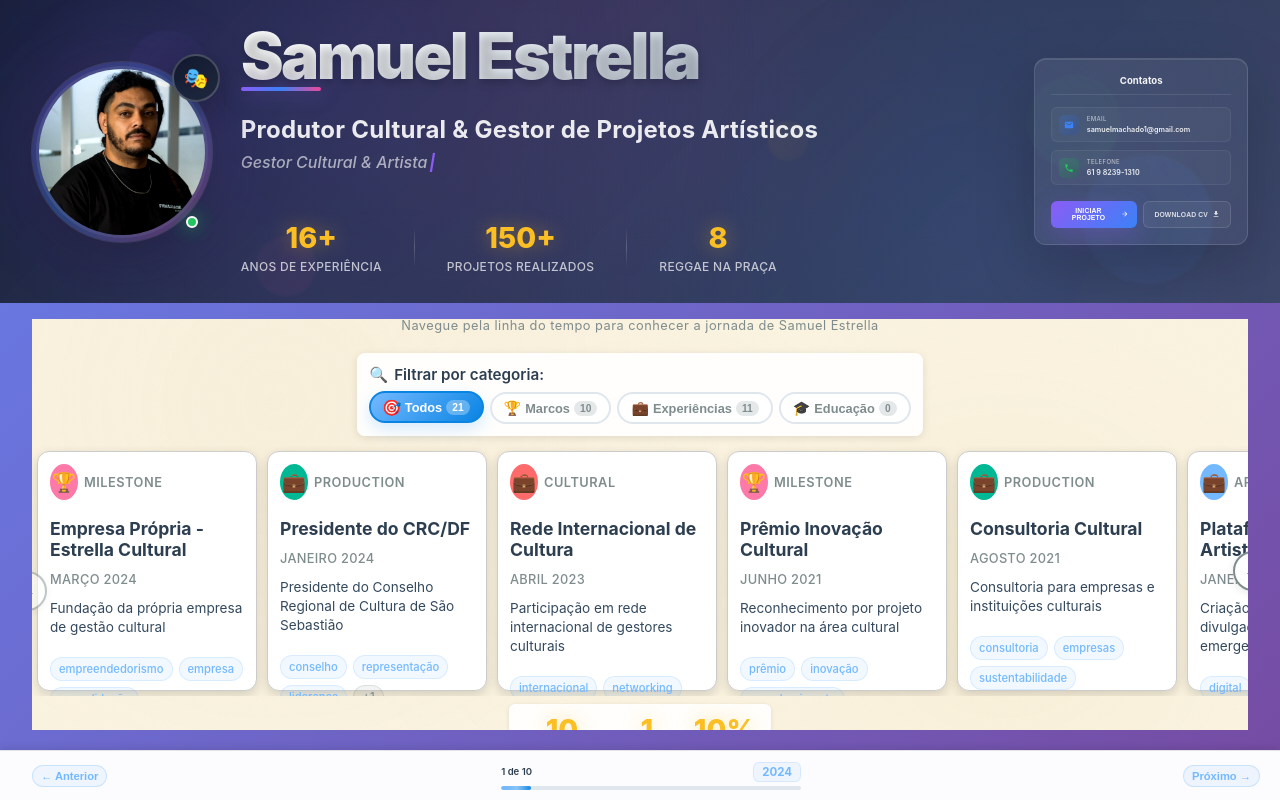
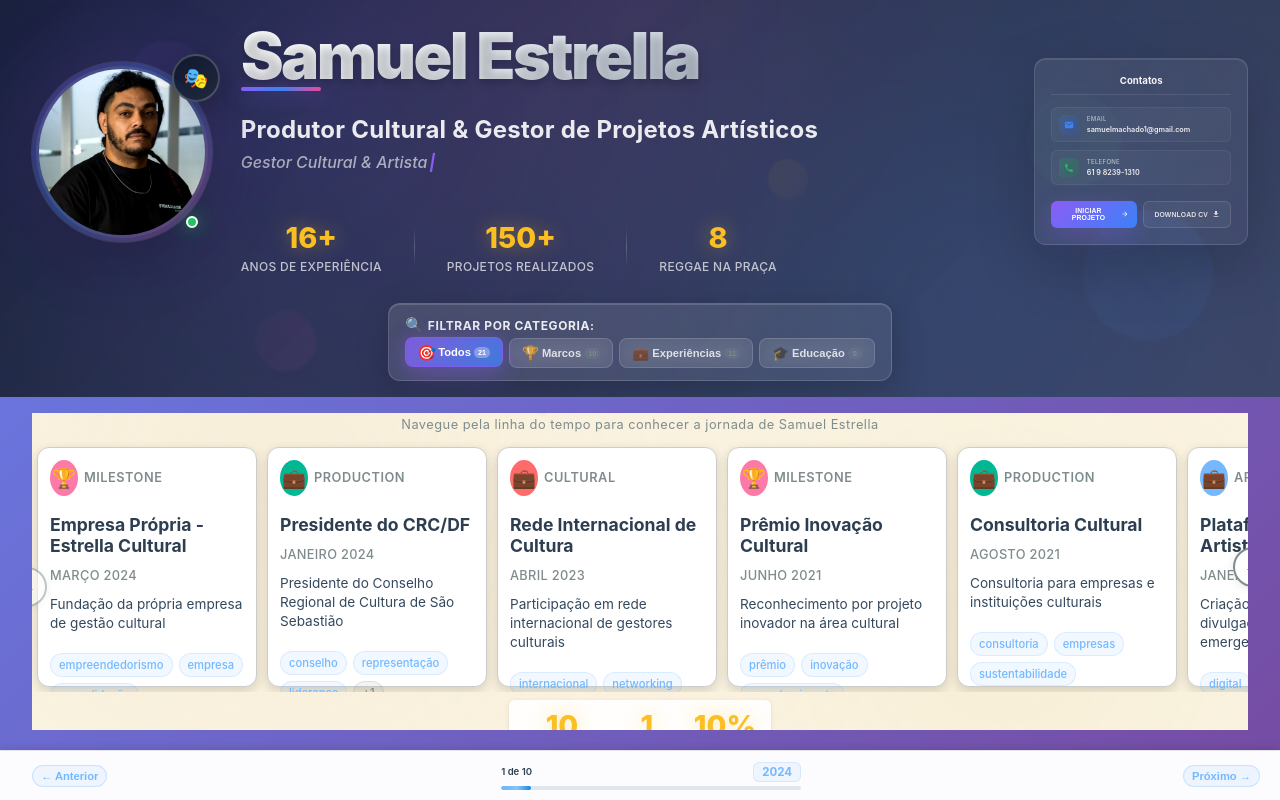
Before and after one commit to samuelmachado1/portifolioCultural, a React (Vite) app: page / in a window 1280 px wide. Built offline with nearby package versions, Linux system fonts and the light colour scheme.

Commit message:
feat: update board and filter layout

```diff
--- a/src/components/Board/Board.tsx
+++ b/src/components/Board/Board.tsx
@@ -1,7 +1,6 @@
 import React, { useRef, useState, useEffect, useMemo } from 'react';
 import type { BoardHouse } from '../../types/portfolio';
 import { TimelineCard } from '../TimelineCard/TimelineCard';
-import { FilterBar } from '../FilterBar/FilterBar';
 import { PositionIndicator } from '../PositionIndicator/PositionIndicator';
 import '../TimelineCard/TimelineCard.css';
 import './Board.css';
@@ -24,56 +23,10 @@ export const Board: React.FC<BoardProps> = ({
   // selectedHouse, // Comentado pois não está sendo usado ainda
 }) => {
   const containerRef = useRef<HTMLDivElement>(null);
-  const [activeFilter, setActiveFilter] = useState<string>('all');
   const [currentIndex, setCurrentIndex] = useState<number>(0);
 
-  // Função para extrair o ano mais recente de uma data
-  const extractLatestYear = (dateString: string): number => {
-    if (!dateString) return 0;
-
-    // Novo formato: "Mês Ano" (ex: "Janeiro 2018", "Março 2019")
-    // Extrair todos os anos da string
-    const yearMatches = dateString.match(/\d{4}/g);
-    if (!yearMatches) return 0;
-
-    // Retornar o maior ano encontrado (mais recente)
-    return Math.max(...yearMatches.map(year => parseInt(year)));
-  };
-
-  // Filtrar e ordenar houses baseado no filtro ativo
-  const filteredHouses = useMemo(() => {
-    let filtered = houses;
-
-    // Aplicar filtro por tipo se necessário
-    if (activeFilter !== 'all') {
-      filtered = houses.filter(house => house.type === activeFilter);
-    }
-
-    // Ordenar cronologicamente (mais recentes primeiro)
-    return filtered.sort((a, b) => {
-      const yearA = extractLatestYear(a.data?.date || '');
-      const yearB = extractLatestYear(b.data?.date || '');
-
-      // Ordenação decrescente (anos mais recentes primeiro)
-      return yearB - yearA;
-    });
-  }, [houses, activeFilter]);
-
-  // Calcular contagens para cada filtro
-  const itemCounts = useMemo(() => {
-    const counts: { [key: string]: number } = {
-      all: houses.length,
-    };
-
-    houses.forEach(house => {
-      counts[house.type] = (counts[house.type] || 0) + 1;
-    });
-
-    return counts;
-  }, [houses]);
-
-  // Pegar os primeiros 10 itens para garantir scroll horizontal
-  const timelineItems = filteredHouses.slice(0, 10);
+  // As casas já vêm filtradas do Portfolio
+  const timelineItems = houses.slice(0, 10);
 
   // Detectar mudança de posição no scroll
   useEffect(() => {
@@ -105,15 +58,6 @@ export const Board: React.FC<BoardProps> = ({
     }
   };
 
-  const handleFilterChange = (filter: string) => {
-    setActiveFilter(filter);
-    setCurrentIndex(0);
-    // Reset scroll position when filter changes
-    if (containerRef.current) {
-      containerRef.current.scrollTo({ left: 0, behavior: 'smooth' });
-    }
-  };
-
   const handleIndicatorClick = (index: number) => {
     setCurrentIndex(index);
     if (containerRef.current) {
@@ -134,13 +78,6 @@ export const Board: React.FC<BoardProps> = ({
         <h2 className="timeline-title">Trajetória Profissional</h2>
         <p className="timeline-subtitle">Navegue pela linha do tempo para conhecer a jornada de Samuel Estrella</p>
       </div>
-
-      {/* Sistema de Filtros */}
-      <FilterBar
-        activeFilter={activeFilter}
-        onFilterChange={handleFilterChange}
-        itemCounts={itemCounts}
-      />
 
       {/* Indicadores de Posição */}
       {timelineItems.length > 1 && (
--- a/src/components/FilterBar/FilterBar.css
+++ b/src/components/FilterBar/FilterBar.css
@@ -1,47 +1,47 @@
-/* Filter Bar Styles - Compacto */
+/* Filter Bar Styles - Ultra Compacto */
 .filter-bar {
   display: flex;
   flex-direction: column;
-  gap: 8px;           /* Gap reduzido */
-  margin: 10px 0;     /* Margem reduzida */
-  padding: 12px;      /* Padding reduzido */
+  gap: 4px;           /* Gap mais reduzido */
+  margin: 6px 0;      /* Margem menor */
+  padding: 8px;       /* Padding menor */
   background: rgba(255, 255, 255, 0.9);
-  border-radius: 8px; /* Border radius menor */
-  box-shadow: 0 2px 8px rgba(0, 0, 0, 0.1);
-  backdrop-filter: blur(10px);
+  border-radius: 6px; /* Border radius menor */
+  box-shadow: 0 1px 4px rgba(0, 0, 0, 0.08);
+  backdrop-filter: blur(8px);
 }
 
 .filter-label {
   display: flex;
   align-items: center;
-  gap: 6px;           /* Gap reduzido */
-  font-size: 0.95em;  /* Tamanho reduzido */
+  gap: 4px;           /* Gap menor */
+  font-size: 0.8em;   /* Tamanho menor */
   font-weight: 600;
   color: #2c3e50;
 }
 
 .filter-icon {
-  font-size: 1em;     /* Tamanho reduzido */
+  font-size: 0.85em;  /* Tamanho menor */
 }
 
 .filter-buttons {
   display: flex;
-  gap: 6px;           /* Gap reduzido */
+  gap: 4px;           /* Gap menor */
   flex-wrap: wrap;
 }
 
 .filter-button {
   display: flex;
   align-items: center;
-  gap: 4px;           /* Gap reduzido */
-  padding: 6px 12px;  /* Padding reduzido */
-  border: 2px solid #e0e6ed;
-  border-radius: 16px; /* Border radius menor */
+  gap: 3px;           /* Gap menor */
+  padding: 4px 8px;   /* Padding menor */
+  border: 1.5px solid #e0e6ed;
+  border-radius: 12px; /* Border radius menor */
   background: white;
   color: #7f8c8d;
   cursor: pointer;
   transition: all 0.3s cubic-bezier(0.4, 0, 0.2, 1);
-  font-size: 0.8em;   /* Tamanho reduzido */
+  font-size: 0.7em;   /* Tamanho menor */
   font-weight: 500;
   position: relative;
   overflow: hidden;
@@ -88,7 +88,7 @@
 }
 
 .filter-button-icon {
-  font-size: 1.1em;
+  font-size: 0.9em;   /* Tamanho menor */
   transition: transform 0.3s ease;
 }
 
@@ -107,11 +107,11 @@
 .filter-button-count {
   background: rgba(127, 140, 141, 0.2);
   color: #7f8c8d;
-  padding: 2px 6px;
-  border-radius: 10px;
-  font-size: 0.8em;
+  padding: 1px 4px;   /* Padding menor */
+  border-radius: 8px; /* Border radius menor */
+  font-size: 0.65em;  /* Tamanho menor */
   font-weight: 700;
-  min-width: 18px;
+  min-width: 14px;    /* Largura menor */
   text-align: center;
   transition: all 0.3s ease;
 }
@@ -134,32 +134,32 @@
 /* Responsive */
 @media (max-width: 768px) {
   .filter-bar {
-    margin: 15px 0;
-    padding: 15px;
+    margin: 8px 0;      /* Menor */
+    padding: 10px;      /* Menor */
   }
 
   .filter-label {
-    font-size: 1em;
+    font-size: 0.85em;  /* Menor */
   }
 
   .filter-buttons {
-    gap: 6px;
+    gap: 4px;           /* Menor */
   }
 
   .filter-button {
-    padding: 8px 12px;
-    font-size: 0.85em;
+    padding: 5px 8px;   /* Menor */
+    font-size: 0.75em;  /* Menor */
   }
 
   .filter-button-icon {
-    font-size: 1em;
+    font-size: 0.85em;  /* Menor */
   }
 }
 
 @media (max-width: 480px) {
   .filter-bar {
     flex-direction: column;
-    padding: 12px;
+    padding: 8px;       /* Menor */
   }
 
   .filter-buttons {
@@ -167,12 +167,12 @@
   }
 
   .filter-button {
-    padding: 6px 10px;
-    font-size: 0.8em;
+    padding: 4px 6px;   /* Menor */
+    font-size: 0.7em;   /* Menor */
   }
 
   .filter-button-count {
-    font-size: 0.75em;
-    min-width: 16px;
+    font-size: 0.6em;   /* Menor */
+    min-width: 12px;    /* Menor */
   }
 }
--- a/src/components/Portfolio/Portfolio.tsx
+++ b/src/components/Portfolio/Portfolio.tsx
@@ -1,6 +1,7 @@
-import React, { useState, useEffect } from 'react';
+import React, { useState, useEffect, useMemo } from 'react';
 import { Board } from '../Board/Board';
 import { Modal } from '../Modal/Modal';
+import { FilterBar } from '../FilterBar/FilterBar';
 import { usePortfolio } from '../../hooks/usePortfolio';
 import type { PortfolioData } from '../../types/portfolio';
 import { personalInfo } from '../../data/personal-info';
@@ -21,7 +22,48 @@ export const Portfolio: React.FC<PortfolioProps> = ({ data }) => {
   } = usePortfolio(data.houses);
 
   const [displayedText, setDisplayedText] = useState('');
+  const [activeFilter, setActiveFilter] = useState<string>('all');
   const fullText = 'Gestor Cultural & Artista';
+
+  // Função para extrair o ano mais recente de uma data
+  const extractLatestYear = (dateString: string): number => {
+    if (!dateString) return 0;
+    const yearMatches = dateString.match(/\d{4}/g);
+    if (!yearMatches) return 0;
+    return Math.max(...yearMatches.map(year => parseInt(year, 10)));
+  };
+
+  // Filtrar e ordenar casas por data
+  const filteredHouses = useMemo(() => {
+    let filtered = houses.filter(house => {
+      if (activeFilter === 'all') return true;
+      return house.type === activeFilter;
+    });
+
+    // Ordenar por data (mais recente primeiro)
+    return filtered.sort((a, b) => {
+      const dateA = a.data?.date || '';
+      const dateB = b.data?.date || '';
+      const yearA = extractLatestYear(dateA);
+      const yearB = extractLatestYear(dateB);
+      return yearB - yearA;
+    });
+  }, [houses, activeFilter]);
+
+  // Calcular contagens para cada filtro
+  const itemCounts = useMemo(() => {
+    const counts: { [key: string]: number } = {
+      all: houses.length,
+    };
+    houses.forEach(house => {
+      counts[house.type] = (counts[house.type] || 0) + 1;
+    });
+    return counts;
+  }, [houses]);
+
+  const handleFilterChange = (filter: string) => {
+    setActiveFilter(filter);
+  };
 
   useEffect(() => {
     // Delay para começar a animação após o nome aparecer
@@ -151,6 +193,7 @@ export const Portfolio: React.FC<PortfolioProps> = ({ data }) => {
                   <div className="contact-value">{personalInfo.contact.phone}</div>
                 </div>
               </div>
+              {/* FilterBar integrada no header */}
 
               {/* <div className="contact-row">
                 <div className="contact-icon location-icon">
@@ -181,6 +224,13 @@ export const Portfolio: React.FC<PortfolioProps> = ({ data }) => {
             </div>
           </div>
         </div>
+        <div className="header-filter-bar">
+          <FilterBar
+            activeFilter={activeFilter}
+            onFilterChange={handleFilterChange}
+            itemCounts={itemCounts}
+          />
+        </div>
 
         {/* Indicador de scroll */}
         {/* <div className="scroll-indicator">
@@ -196,7 +246,7 @@ export const Portfolio: React.FC<PortfolioProps> = ({ data }) => {
       {/* Área do tabuleiro */}
       <main className="board-container">
         <Board
-          houses={houses}
+          houses={filteredHouses}
           onHouseClick={selectHouse}
           selectedHouse={selectedHouse}
         />
--- a/src/styles/portfolio.css
+++ b/src/styles/portfolio.css
@@ -660,6 +660,131 @@
   justify-content: center;
 }
 
+/* ===== FILTER BAR NO HEADER - INTEGRAÇÃO PREMIUM ===== */
+.header-filter-bar {
+  position: relative;
+  width: 100%;
+  max-width: 900px;
+  margin: 0 auto;
+  padding: 0 2rem 1rem 2rem;
+  display: flex;
+  justify-content: center;
+  z-index: 10;
+  animation: filterBarSlideIn 1.8s ease-out 0.5s both;
+  justify-content: center;
+}
+
+@keyframes filterBarSlideIn {
+  0% {
+    opacity: 0;
+    transform: translateY(-20px);
+  }
+  100% {
+    opacity: 1;
+    transform: translateY(0);
+  }
+}
+
+/* Sobrescrever estilos da FilterBar para o contexto do header */
+.header-filter-bar .filter-bar {
+  background: linear-gradient(135deg,
+    rgba(255, 255, 255, 0.12) 0%,
+    rgba(255, 255, 255, 0.08) 100%);
+  border: 1px solid rgba(255, 255, 255, 0.15);
+  border-radius: 12px;
+  padding: 12px 16px;
+  margin: 0;
+  backdrop-filter: blur(25px);
+  box-shadow:
+    0 8px 32px rgba(0, 0, 0, 0.2),
+    inset 0 1px 0 rgba(255, 255, 255, 0.15);
+  transition: all 0.3s ease;
+  min-width: 400px;
+}
+
+.header-filter-bar .filter-bar:hover {
+  background: linear-gradient(135deg,
+    rgba(255, 255, 255, 0.15) 0%,
+    rgba(255, 255, 255, 0.1) 100%);
+  border-color: rgba(255, 255, 255, 0.2);
+  transform: translateY(-2px);
+  box-shadow:
+    0 12px 40px rgba(0, 0, 0, 0.25),
+    inset 0 1px 0 rgba(255, 255, 255, 0.2);
+}
+
+.header-filter-bar .filter-label {
+  color: rgba(255, 255, 255, 0.9);
+  font-size: 0.75rem;
+  font-weight: 700;
+  letter-spacing: 0.05em;
+  text-transform: uppercase;
+}
+
+.header-filter-bar .filter-icon {
+  color: rgba(255, 255, 255, 0.8);
+  font-size: 0.9rem;
+}
+
+.header-filter-bar .filter-buttons {
+  gap: 6px;
+}
+
+.header-filter-bar .filter-button {
+  background: rgba(255, 255, 255, 0.08);
+  border: 1px solid rgba(255, 255, 255, 0.15);
+  color: rgba(255, 255, 255, 0.8);
+  padding: 6px 12px;
+  border-radius: 8px;
+  font-size: 0.7rem;
+  font-weight: 600;
+  backdrop-filter: blur(10px);
+  transition: all 0.3s cubic-bezier(0.4, 0, 0.2, 1);
+}
+
+.header-filter-bar .filter-button::before {
+  background: linear-gradient(
+    90deg,
+    transparent,
+    rgba(255, 255, 255, 0.1),
+    transparent
+  );
+}
+
+.header-filter-bar .filter-button:hover {
+  background: rgba(255, 255, 255, 0.12);
+  border-color: rgba(255, 255, 255, 0.25);
+  color: rgba(255, 255, 255, 1);
+  transform: translateY(-2px);
+  box-shadow: 0 6px 20px rgba(0, 0, 0, 0.15);
+}
+
+.header-filter-bar .filter-button.active {
+  background: linear-gradient(135deg,
+    rgba(139, 92, 246, 0.8) 0%,
+    rgba(59, 130, 246, 0.8) 100%);
+  border-color: rgba(139, 92, 246, 0.6);
+  color: white;
+  transform: translateY(-1px);
+  box-shadow:
+    0 8px 25px rgba(139, 92, 246, 0.3),
+    0 0 20px rgba(139, 92, 246, 0.2);
+}
+
+.header-filter-bar .filter-button.active:hover {
+  background: linear-gradient(135deg,
+    rgba(139, 92, 246, 0.9) 0%,
+    rgba(59, 130, 246, 0.9) 100%);
+  transform: translateY(-3px);
+  box-shadow:
+    0 12px 30px rgba(139, 92, 246, 0.4),
+    0 0 25px rgba(139, 92, 246, 0.3);
+}
+
+.header-filter-bar .filter-button-icon {
+  font-size: 0.85rem;
+}
+
 /* ===== RESPONSIVIDADE COMPLETA ===== */
 @media (max-width: 1200px) {
   .header-content {
```
